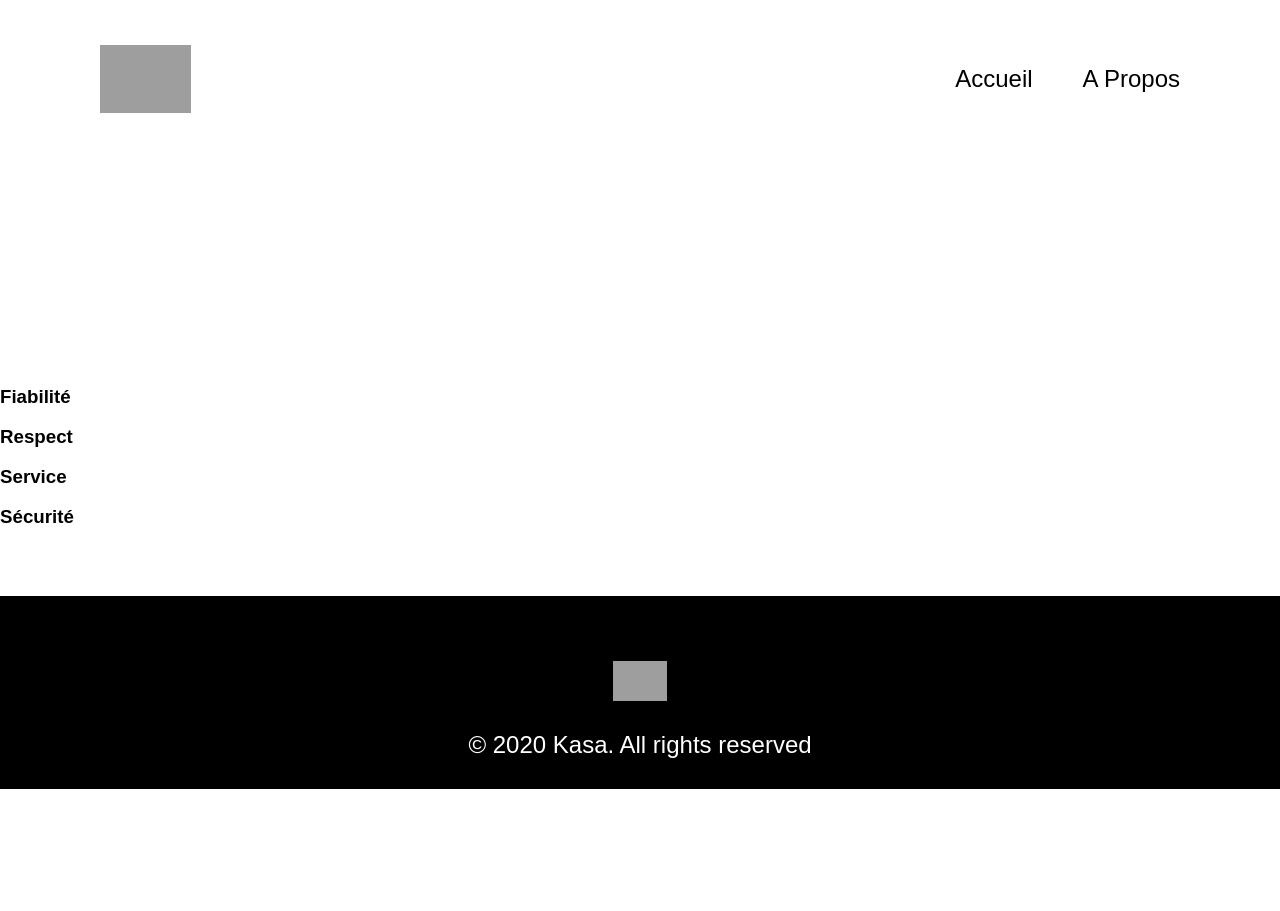
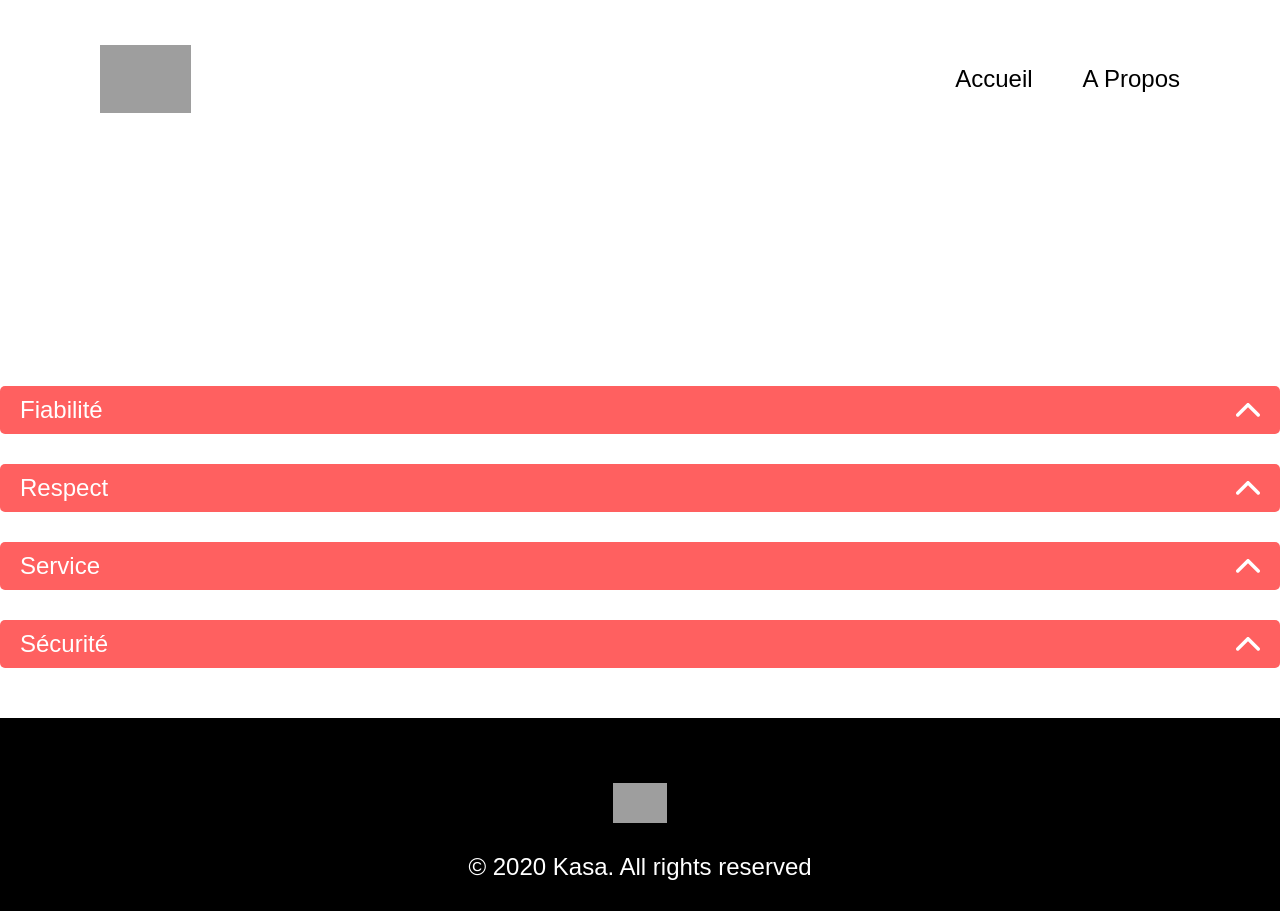
Before and after one commit to Labrosse-Anthony/Projet_7-Kasa, a React (Vite) app: page /about in a window 1280 px wide. Before the commit the page ends 800 px from the top, so only its background shows below. Built offline with nearby package versions, Linux system fonts and the light colour scheme; grey boxes are pictures that could not be loaded.

Commit message:
Ajout du style sur le fichier Collapse

```diff
--- a/src/components/collapse.scss
+++ b/src/components/collapse.scss
@@ -0,0 +1,53 @@
+.collapse {
+  width: 100%;
+  margin-bottom: 30px;
+
+  .collapse-header {
+    background-color: #FF6060;
+    color: white;
+    padding: 10px 20px;
+    border-radius: 5px;
+    display: flex;
+    justify-content: space-between;
+    align-items: center;
+    cursor: pointer;
+    position: relative;
+    z-index: 2;
+
+    h3 {
+      font-size: 24px;
+      font-weight: 500;
+      margin: 0;
+    }
+
+    .arrow {
+      width: 24px;
+      height: 24px;
+      transition: transform 0.3s ease-in-out;
+    }
+
+    .arrow-up {
+      transform: rotate(-180deg); // Fait pointer la flèche vers le haut quand c'est ouvert
+    }
+
+    .arrow-down {
+      transform: rotate(0deg); // Reste vers le bas quand c'est fermé
+    }
+  }
+
+  .collapse-content {
+    background-color: #F6F6F6;
+    color: #000000;
+    padding: 30px 20px 20px 20px;
+    border-radius: 0 0 5px 5px;
+    margin-top: -10px;
+    position: relative;
+    z-index: 1;
+
+    p {
+      font-size: 18px;
+      line-height: 1.4;
+      margin: 0;
+    }
+  }
+}
```
